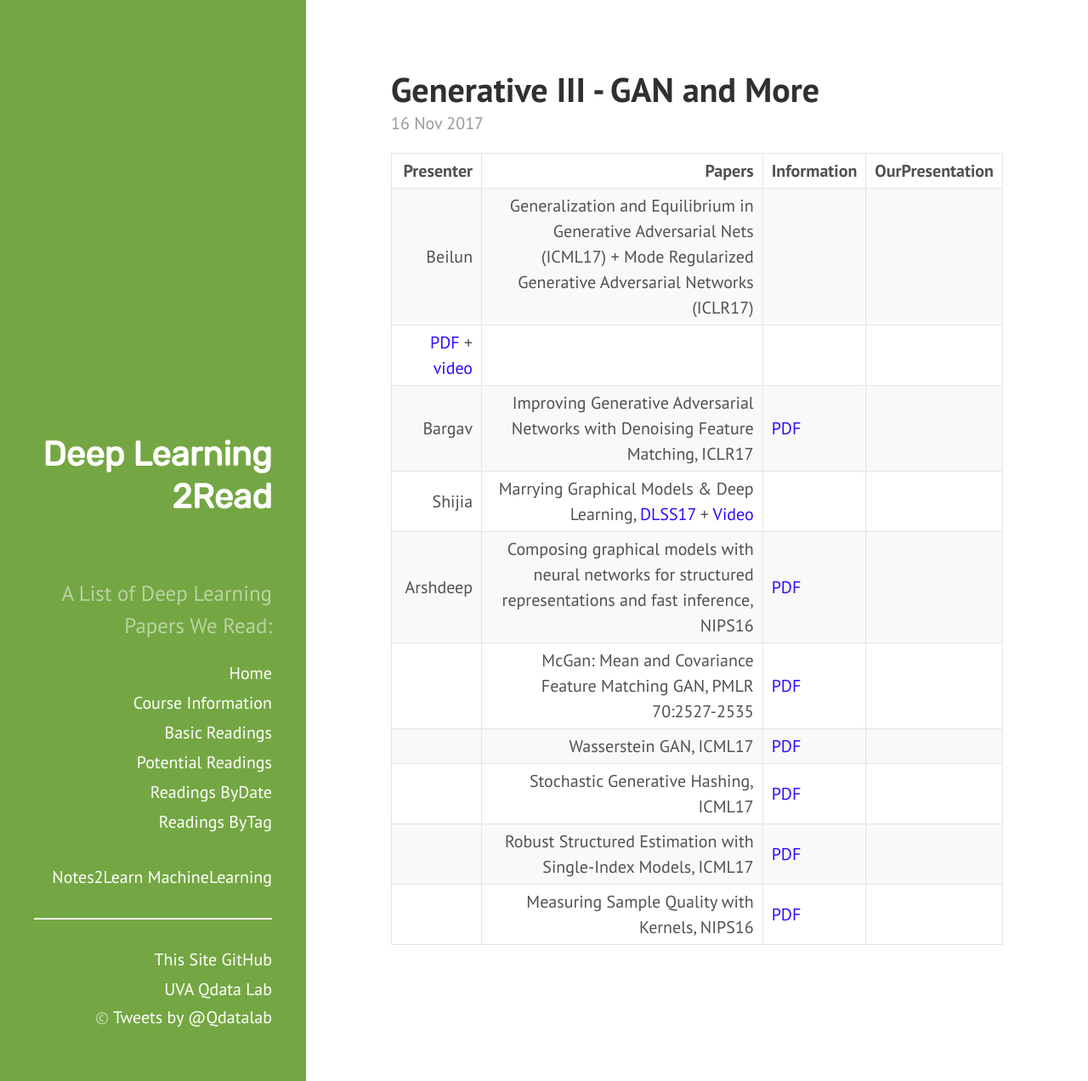
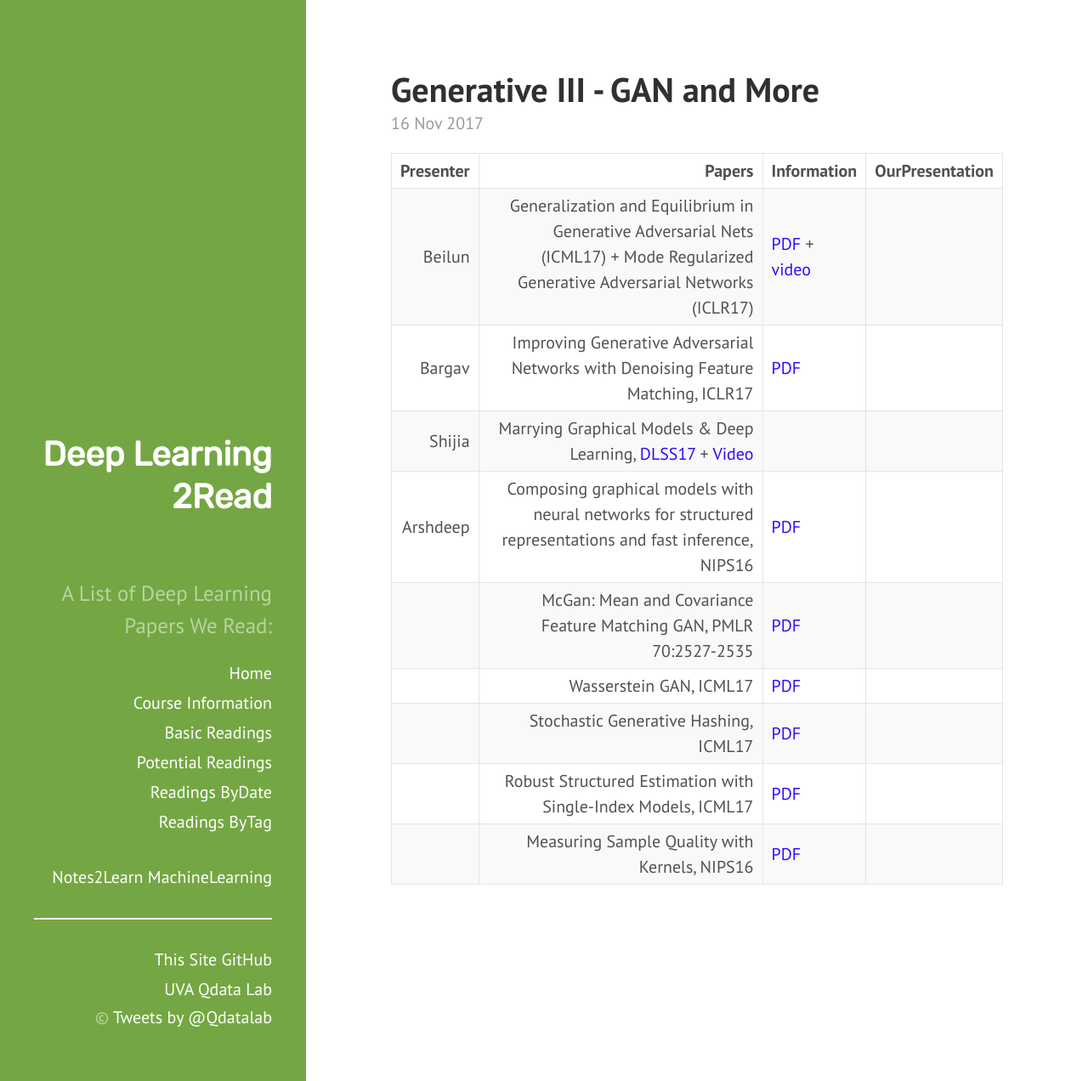
Before and after one commit to QData/deep2Read, a Jekyll site: the page built from _posts/2017-11-16-.md, in a window 1280 px wide and 1272 px high. Shown: the whole window at 85% size. Built offline with Jekyll 4.4.1, drawn with Linux system fonts in a browser that asks for light colours.

Commit message:
correct one format error

```diff
--- a/_posts/2017-11-16-.md
+++ b/_posts/2017-11-16-.md
@@ -9,8 +9,7 @@
 
 | Presenter | Papers | Information| OurPresentation |
 | -----: | ----------: | :----- | :----- |
-| Beilun | Generalization and Equilibrium in Generative Adversarial Nets (ICML17) + Mode Regularized Generative Adversarial Networks (ICLR17) |  |
-| [PDF](http://proceedings.mlr.press/v70/arora17a.html) + [video](https://www.youtube.com/watch?v=V7TliSCqOwI) |
+| Beilun | Generalization and Equilibrium in Generative Adversarial Nets (ICML17) + Mode Regularized Generative Adversarial Networks (ICLR17) | [PDF](http://proceedings.mlr.press/v70/arora17a.html) + [video](https://www.youtube.com/watch?v=V7TliSCqOwI) |
 | Bargav | Improving Generative Adversarial Networks with Denoising Feature Matching, ICLR17 | [PDF](https://openreview.net/pdf?id=S1X7nhsxl) |
 | Shijia | Marrying Graphical Models &	Deep Learning, [DLSS17](http://videolectures.net/site/normal_dl/tag=1129736/deeplearning2017_welling_inference_01.pdf) + [Video](http://videolectures.net/deeplearning2017_welling_inference/)|
 | Arshdeep | Composing graphical models with neural networks for structured representations and fast inference, NIPS16 | [PDF](https://arxiv.org/abs/1603.06277) |
```
